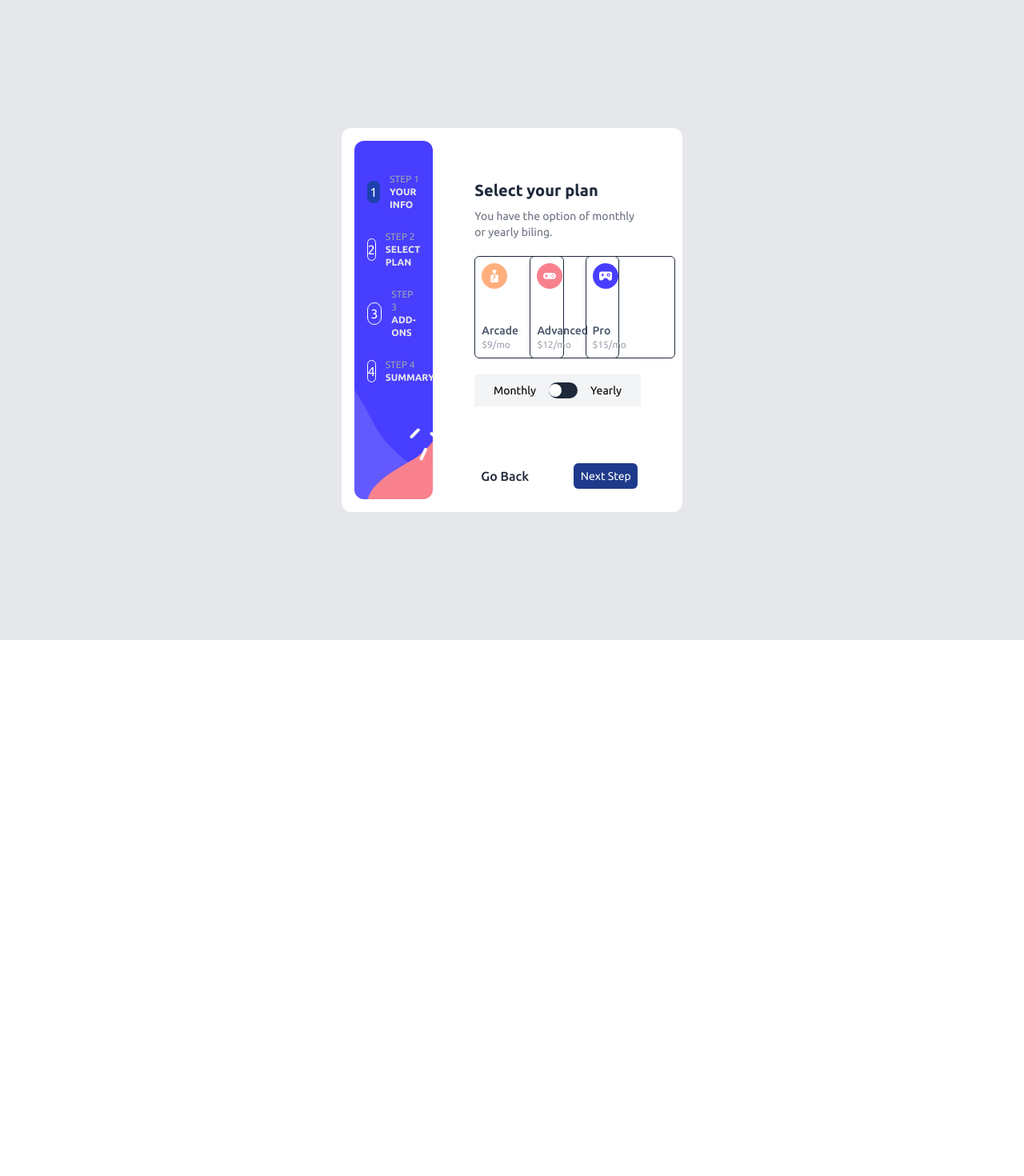
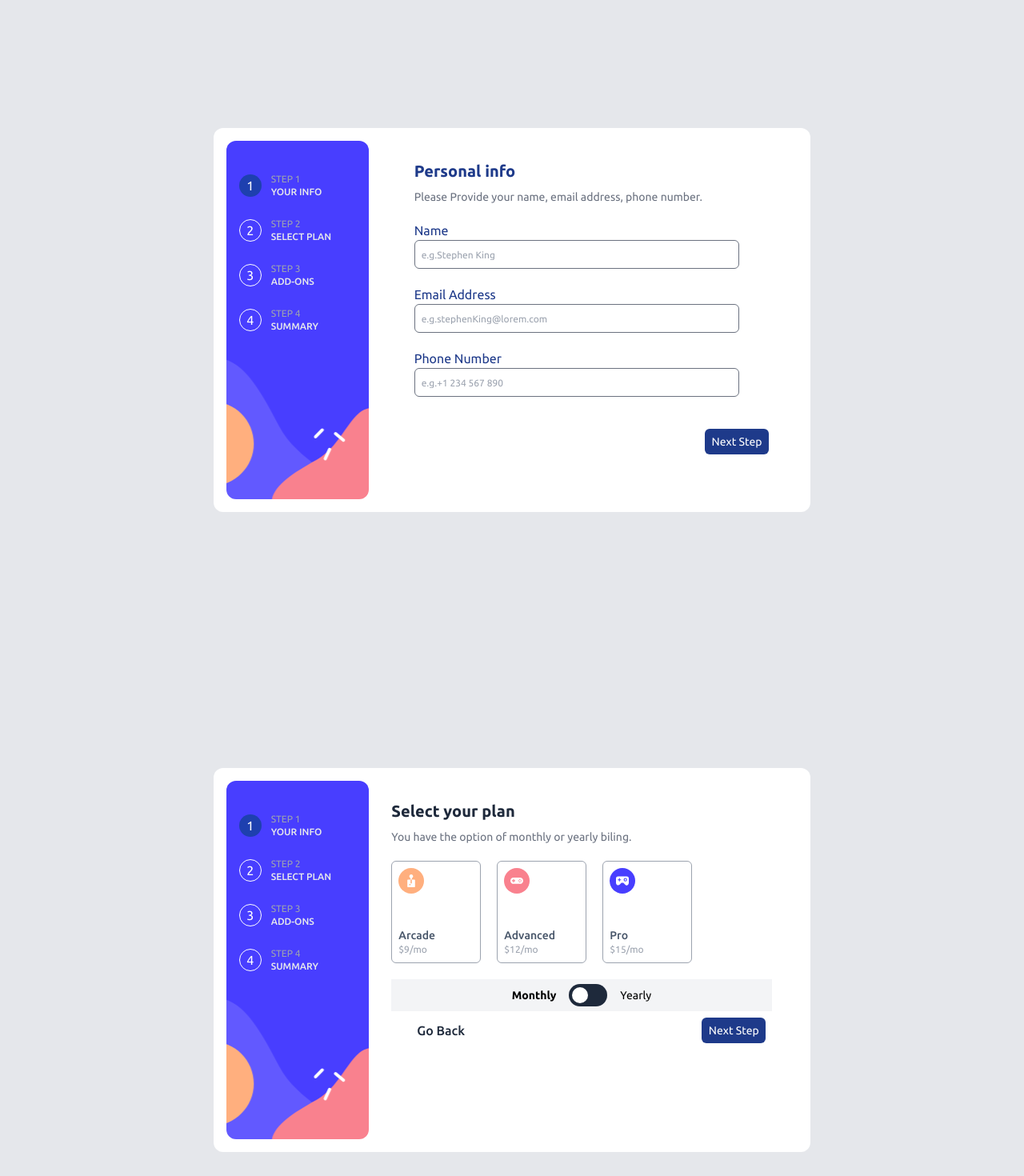
Before and after one commit to sujal58/Multistep-Form, a React (Vite) app: page / in a window 1280 px wide. Shown: the top 1470 px of the page at 80% size. Before the commit the page ends 800 px from the top, so only its background shows below. Built offline with nearby package versions, Linux system fonts and the light colour scheme.

Commit message:
Second page uodated

```diff
--- a/src/App.jsx
+++ b/src/App.jsx
@@ -1,7 +1,7 @@
-import { useState } from 'react'
-import FirstPage from './Components/FirstPage';
-import SecondPage from './Components/SecondPage'
-import Navbar from './Components/Navbar/Navbar';
+
+import FirstPage from './pages/FirstPage';
+import SecondPage from './pages/SecondPage';
+
 
 
 
@@ -10,7 +10,7 @@ function App() {
 
   return (
     <>
-      {/* <FirstPage/> */}
+      <FirstPage/>
       <SecondPage/>
       {/* <Navbar/> */}
     </>
--- a/src/Components/Navbar/Navbar.jsx
+++ b/src/Components/Navbar/Navbar.jsx
@@ -6,39 +6,39 @@ import mobileSidebar from "../../assets/images/bg-sidebar-mobile.svg"
 function Navbar() {
   return (
     <>
-    <div className="hidden sm:block pt-6 bg-cover h-[28rem] w-3/12 bg-center rounded-xl" style={{backgroundImage:`url(${sidebarIMG})`}}>
-             <div className="absolute sm:static top-5 gap-6 left-1/3 right-1/3 flex justify-center items-center sm:flex-col rounded-xl sm:p-1 md:p-4 font-ubuntu">
+      <div className="hidden sm:block pt-6 bg-cover h-[28rem] w-4/12 md:w-4/12 xl:w-3/12 bg-center rounded-xl" style={{backgroundImage:`url(${sidebarIMG})`}}>
+              <div className="absolute sm:static top-5 gap-6 left-1/3 right-1/3 flex flex-wrap justify-center items-center sm:flex-col rounded-xl sm:p-1 md:p-4 font-ubuntu">
                     <div className='flex items-center text-white sm:gap-3 w-full'>
                       <div className='h-7 w-7 flex justify-center items-center  bg-blue-800 text-white rounded-3xl text-center'>
                         1
                       </div>
-                    <div className='hidden sm:block'>
+                      <div className='flex flex-col flex-wrap'>
                         <p className='text-xs font-normal text-gray-400'>STEP 1</p>
-                      <p className=' text-xs font-bold text-gray-200'>YOUR INFO</p>
+                        <p className=' text-xs font-medium text-gray-200'>YOUR INFO</p>
                       </div>
                     </div>
 
                     <div className='flex items-center text-white gap-3 w-full'>
                         <div className='h-7 w-7 flex justify-center items-center border border-white text-white rounded-3xl text-center'>2</div>
-                      <div className='hidden sm:block'>
+                        <div className='flex flex-col flex-wrap'>
                           <p className='text-xs font-normal text-gray-400'>STEP 2</p>
-                        <h2 className='text-xs md:text-xs font-bold text-gray-200'>SELECT PLAN</h2>
+                          <h2 className='text-xs md:text-xs font-medium text-gray-200'>SELECT PLAN</h2>
                         </div>
                     </div>
 
                   <div className='flex justify-start items-center text-white gap-3 w-full'>
                     <div className='h-7 w-7 flex justify-center items-center border border-white text-white rounded-3xl text-center'>3</div>
-                  <div className='hidden sm:block'>
+                    <div className='flex flex-col flex-wrap'>
                       <p className='text-xs font-normal text-gray-400'>STEP 3</p>
-                    <h2 className='text-xs md:text-xs font-bold text-gray-200'>ADD-ONS</h2>
+                      <h2 className='text-xs md:text-xs font-medium text-gray-200'>ADD-ONS</h2>
                     </div>
                   </div>
 
                   <div className='flex items-center text-white gap-3 w-full'>
                     <div className='h-7 w-7 flex justify-center items-center border border-white text-white rounded-3xl text-center'>4</div>
-                  <div className='hidden sm:block'>
+                    <div className='flex flex-col flex-wrap'>
                       <p className='text-xs font-normal text-gray-400'>STEP 4</p>
-                    <h2 className='text-xs sm:text-xs font-bold text-gray-200'>SUMMARY</h2>
+                      <h2 className='text-xs sm:text-xs font-medium text-gray-200'>SUMMARY</h2>
                     </div>
                   </div>
               </div>
@@ -66,7 +66,8 @@ function Navbar() {
                   </div>
                   </div>
 
-            </div></>
+      </div>
+    </>
   )
 }
 
--- a/src/Components/SecondPage.jsx
+++ /dev/null
@@ -1,80 +0,0 @@
-import React from 'react'
-import Navbar from './Navbar/Navbar'
-import arcade from '../assets/images/icon-arcade.svg'
-import advanced from '../assets/images/icon-advanced.svg'
-import pro from '../assets/images/icon-pro.svg'
-
-
-function SecondPage() {
-  return (
-    <div className="min-h-screen flex sm:justify-center items-center bg-gray-200 font-ubuntu">
-        <div className="sm:static flex flex-col sm:flex-row sm:bg-white sm:h-full w-8/12 lg:w-8/12 xl:w-4/12 sm:p-4 rounded-xl">
-              <Navbar/>
-              <div className="absolute sm:static sm:flex-1 grid">
-                <div className=" bg-white rounded-xl w-11/12 sm:h-6/12 p-4 mt-4 md:p-8 md:ml-5 flex flex-col gap-3 md:gap-5">
-                  <div className="header flex flex-col gap-2">
-                    <h1 className='text-slate-800 font-bold text-xl'>Select your plan</h1>
-                    <p className=' text-sm text-gray-500'>You have the option of monthly or yearly biling.</p>
-                  </div>
-
-                  <div className="details flex flex-col gap-5">
-                        <div className='grid grid-cols-3'>
-                            <div className='card-1 flex flex-col justify-between items-start p-2 h-28 w-24 xl:h-32 xl:w-28 border border-slate-800 rounded-md'>
-                                <div className='inner-icon'>
-                                    <img src={arcade} alt="Arcade-icon" className='h-8' />
-                                </div>
-                                <div className='inner-text'>
-                                    <p className='text-slate-600 font-medium text-sm'>Arcade</p>
-                                <p className='text-gray-400 font-small text-xs'>$9/mo</p>
-                                </div>
-
-                            </div>
-                            <div className='card-2 flex flex-col justify-between items-start p-2 h-28 w-24 xl:h-32 xl:w-28 border border-slate-800 rounded-md'>
-                                <div className='inner-icon'>
-                                    <img src={advanced} alt="Arcade-icon" className='h-8' />
-                                </div>
-                                <div className='inner-text'>
-                                    <p className='text-slate-600 font-medium text-sm'>Advanced</p>
-                                <p className='text-gray-400 font-small text-xs'>$12/mo</p>
-                                </div>
-                            </div>
-                            <div className='card-3 flex flex-col justify-between items-start p-2 h-28 w-24 xl:h-32 xl:w-28 border border-slate-800 rounded-md'>
-                                <div className='inner-icon'>
-                                    <img src={pro} alt="Arcade-icon" className='h-8' />
-                                </div>
-                                <div className='inner-text'>
-                                    <p className='text-slate-600 font-medium text-sm'>Pro</p>
-                                <p className='text-gray-400 font-small text-xs'>$15/mo</p>
-                                </div>
-                        </div>
-                        </div>
-
-                    <div className='w-full flex justify-center gap-4 items-center bg-gray-100 h-10'>
-                        <label htmlFor="" className='text-medium text-sm'>Monthly</label>
-                        <div className='w-9 h-5 flex items-center bg-slate-800 rounded-xl'>
-                            <div className='h-4 w-4 bg-white rounded-xl '></div>
-                        </div>
-                        <label htmlFor="" className='text-medium text-sm'>Yearly</label>
-                    </div>
-
-
-                </div>
-                </div>
-                <div className='submitBtn sm:flex hidden justify-between items-center px-10 ml-5'>
-                    <button className='text-slate-800 font-medium'>Go Back</button>
-                    <button className=' text-white bg-blue-900 h-8 w-20 text-sm rounded-md '>Next Step</button>
-                </div>
-              </div>
-
-        </div>
-
-        <div className='sm:hidden absolute flex justify-end pr-4 items-center bottom-0 bg-white w-full h-14'>
-          <button className='text-slate-800 font-medium'>Go Back</button>
-          <button className=' text-white bg-blue-900 h-8 w-20 text-sm rounded-md '>Next Step</button>
-        </div>
-
-    </div>
-  )
-}
-
-export default SecondPage
--- /dev/null
+++ b/src/Components/card/Card.jsx
@@ -0,0 +1,21 @@
+import React, { useState } from 'react'
+
+function Card({title, img, price, isSelected, onSelect}) {
+
+
+  return (
+        <div className={`card-1 flex flex-col justify-between items-start p-2 h-28 w-24 xl:h-32 xl:w-28 border  rounded-md cursor-pointer ${isSelected ? "border-slate-800" : "border-gray-400"}`}
+        onClick={onSelect}>
+             <div className='inner-icon '>
+                <img src={img} alt="Arcade-icon" className='h-8' />
+              </div>
+              <div className='inner-text'>
+                <p className='text-slate-600 font-medium text-sm'>{title}</p>
+                <p className='text-gray-400 font-small text-xs'>${price}/mo</p>
+               </div>
+        </div>
+
+  )
+}
+
+export default Card
--- a/src/Components/FirstPage.jsx
+++ b/src/pages/FirstPage.jsx
@@ -1,15 +1,15 @@
 import React from 'react';
-import Navbar from './Navbar/Navbar';
+import Navbar from '../Components/Navbar/Navbar';
 
 
 const FirstPage = () => {
   return (
     <>
     <div className="min-h-screen flex sm:justify-center items-center bg-gray-200 font-ubuntu">
-        <div className="sm:static flex flex-col sm:flex-row sm:bg-white sm:h-full w-8/12 lg:w-6/12 xl:w-6/12 sm:p-4 rounded-xl">
+        <div className="sm:static flex flex-col sm:flex-row sm:bg-white sm:h-full w-8/12 lg:w-6/12 xl:w-7/12 sm:p-4 rounded-xl">
               <Navbar/>
               <div className="absolute top-20 sm:static flex justify-center w-full sm:flex-1">
-                <div className="bg-white py-6 sm:py-10 rounded-xl w-11/12 sm:h-full p-4 md:p-6 md:ml-8 flex flex-col gap-3 md:gap-5">
+                <div className="bg-white py-6 sm:py-10 rounded-xl w-11/12 sm:h-full p-4 sm:p-2 md:p-6 md:ml-5 flex flex-col gap-3 md:gap-5">
                   <div className="header flex flex-col gap-2">
                     <h1 className='text-blue-900 font-bold text-xl'>Personal info</h1>
                     <p className=' text-sm text-gray-500'>Please Provide your name, email address, phone number.</p>
@@ -17,17 +17,17 @@ const FirstPage = () => {
                   <div className="details flex flex-col gap-2 sm:gap-5">
                     <div className='personName gap-1'>
                       <h2 className='text-blue-900'>Name</h2>
-                      <input type="text" className='border pl-2 border-solid border-gray-500 rounded-md text-md w-11/12 h-8 sm:h-9' placeholder='e.g.Stephen King'/>
+                      <input type="text" className='border pl-2 border-solid border-gray-500 rounded-md text-md sm:text-xs w-11/12 h-8 sm:h-9' placeholder='e.g.Stephen King'/>
                     </div>
 
                     <div className='personEmail'>
                       <h2 className='text-blue-900'>Email Address</h2>
-                      <input type="email" className='border pl-2 border-solid border-gray-500 rounded-md text-sm w-11/12 h-8 sm:h-9' placeholder='e.g.stephenKing@lorem.com'/>
+                      <input type="email" className='border pl-2 border-solid border-gray-500 rounded-md text-sm sm:text-xs w-11/12 h-8 sm:h-9' placeholder='e.g.stephenKing@lorem.com'/>
                     </div>
 
                     <div className='personPhone'>
                      <h2 className='text-blue-900'>Phone Number</h2>
-                      <input type="text" className='border pl-2 border-solid border-gray-500 rounded-md text-sm w-11/12 h-8 sm:h-9' placeholder='e.g.+1 234 567 890'/>
+                      <input type="text" className='border pl-2 border-solid border-gray-500 rounded-md text-sm sm:text-xs w-11/12 h-8 sm:h-9' placeholder='e.g.+1 234 567 890'/>
                     </div>
 
                     <div className='submitBtn sm:flex justify-end hidden sm:mt-5'>
--- /dev/null
+++ b/src/pages/SecondPage.jsx
@@ -0,0 +1,61 @@
+import React, {useState} from 'react'
+import Navbar from '../Components/Navbar/Navbar'
+import arcade from '../assets/images/icon-arcade.svg'
+import advanced from '../assets/images/icon-advanced.svg'
+import pro from '../assets/images/icon-pro.svg'
+import Card from '../Components/card/Card'
+
+
+function SecondPage() {
+        const [isChecked, setIsChecked] = useState(false);
+        const [selectedCard, setSelectedCard] = useState(null);
+
+        const handleToogle = () => {
+            setIsChecked(!isChecked);
+
+        }
+
+  return (
+    <div className="min-h-screen flex sm:justify-center items-center bg-gray-200 font-ubuntu">
+        <div className="sm:static flex flex-col sm:flex-row sm:bg-white sm:h-full w-8/12 lg:w-6/12 xl:w-7/12 sm:p-4 rounded-xl">
+              <Navbar/>
+              <div className="absolute sm:static sm:flex-1">
+                <div className=" bg-white rounded-xl w-11/12 sm:h-6/12 p-4 mt-4 md:p-2 md:ml-5 flex flex-col gap-3 md:gap-5">
+                  <div className="header flex flex-col gap-2">
+                    <h1 className='text-slate-800 font-bold text-xl'>Select your plan</h1>
+                    <p className=' text-sm text-gray-500'>You have the option of monthly or yearly biling.</p>
+                  </div>
+
+                  <div className="details flex flex-col gap-5">
+                        <div className='flex gap-5'>
+                            <Card title={"Arcade"} img={arcade} price = {9} isSelected = {selectedCard === 1} onSelect = {()=> setSelectedCard(1)} />
+                            <Card title={"Advanced"} img={advanced} price = {12} isSelected = {selectedCard === 2} onSelect = {()=> setSelectedCard(2)}/>
+                            <Card title={"Pro"} img={pro} price = {15} isSelected = {selectedCard === 3} onSelect = {()=> setSelectedCard(3)}/>
+                        </div>
+                        <div className='w-full flex justify-center gap-4 items-center bg-gray-100 h-10'>
+                            <label htmlFor="" className={`text-sm ${isChecked ? "font-normal" : "font-bold"}`}>Monthly</label>
+
+                            <div className='relative w-12 h-7 bg-slate-800 rounded-2xl cursor-pointer '>
+                                <input type="checkbox" id="check" className='peer sr-only' checked={isChecked} onChange={handleToogle}/>
+                                <label htmlFor="check" className='absolute h-5 w-5 top-1 left-1 bg-white cursor-pointer peer-checked:left-6 rounded-xl'></label>
+                            </div>
+                                <label htmlFor="check" className={`text-sm peer-checked:font-bold peer-checked:text-red-500 ${isChecked ? "font-bold" : "font-normal"}`}>Yearly</label>
+                        </div>
+                  </div>
+                </div>
+                <div className='submitBtn sm:flex hidden justify-between items-center px-10 ml-5'>
+                    <button className='text-slate-800 font-medium'>Go Back</button>
+                    <button className=' text-white bg-blue-900 h-8 w-20 text-sm rounded-md '>Next Step</button>
+                </div>
+              </div>
+        </div>
+
+        <div className='sm:hidden absolute flex justify-end pr-4 items-center bottom-0 bg-white w-full h-14'>
+          <button className='text-slate-800 font-medium'>Go Back</button>
+          <button className=' text-white bg-blue-900 h-8 w-20 text-sm rounded-md '>Next Step</button>
+        </div>
+    </div>
+  )
+}
+
+export default SecondPage
```
Lines whose indentation alone changed are shown as unchanged.
